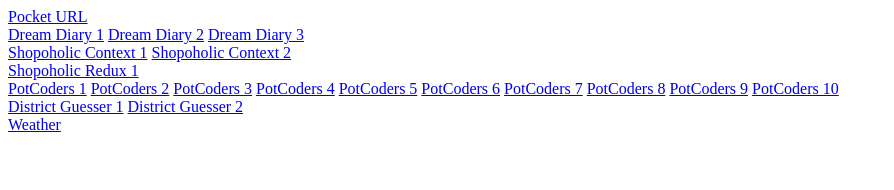
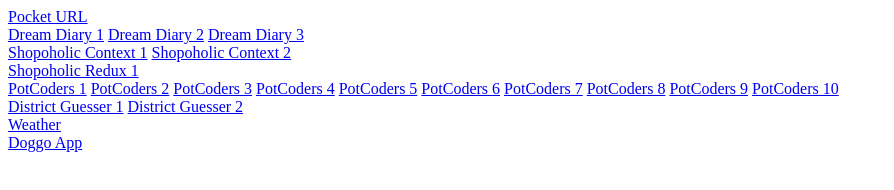
Before and after one commit to surojmaharjan0/projectimages, a plain HTML site: page index.html in a window 1280 px wide. Shown: the whole page, without its empty margins (0-894 px from the left). Drawn offline with Linux system fonts and the light colour scheme.

Commit message:
Update index.html

```diff
--- a/index.html
+++ b/index.html
@@ -25,7 +25,8 @@
 	<a href="images/pot10.PNG">PotCoders 10</a> <br>
 	<a href="images/game1.PNG">District Guesser 1</a>
 	<a href="images/game2.PNG">District Guesser 2</a> <br>
-	<a href="images/weather.PNG">Weather</a>
+	<a href="images/weather.PNG">Weather</a> <br>
+	<a href="images/doggoApp.PNG">Doggo App</a>
 
 
 </body>
```
